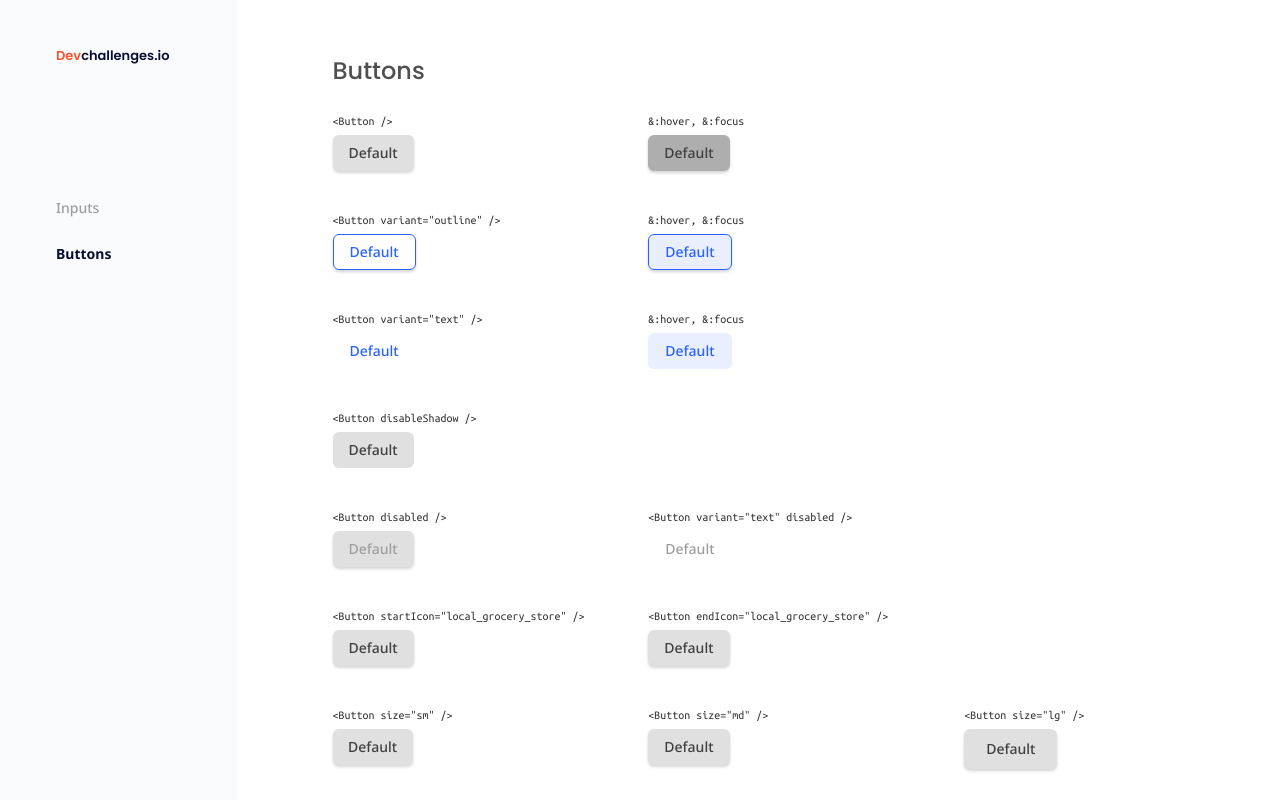
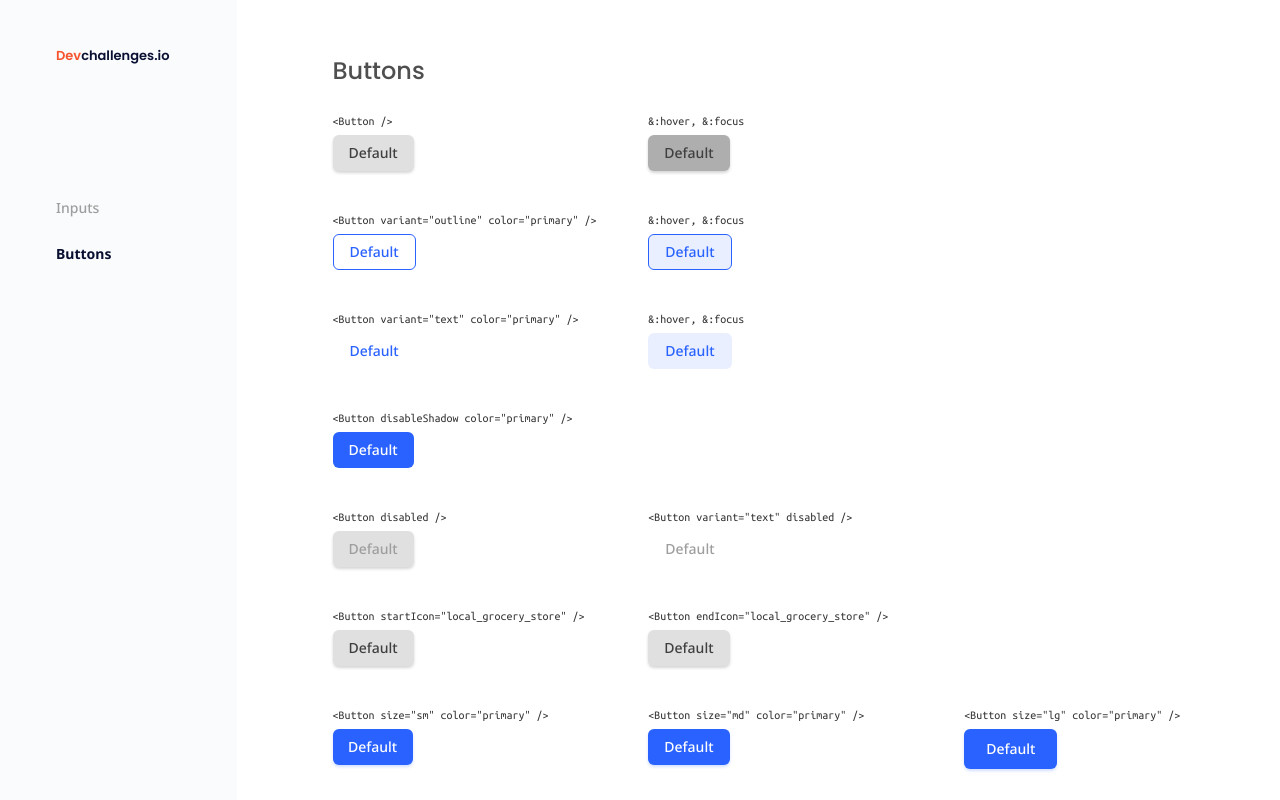
Before and after one commit to richardcyrus/devchallenges-button-component, a React (Vite) app: page / in a window 1280 px wide. Shown: the top 800 px of the page. Built offline with nearby package versions, Linux system fonts and the light colour scheme.

Commit message:
refactor: mix & match variants, sizes & colors

```diff
--- a/src/App.tsx
+++ b/src/App.tsx
@@ -39,33 +39,33 @@ function App() {
             <div className="row">
               <div className="example">
                 <p className="element-heading">
-                  &lt;Button variant="outline" /&gt;
+                  &lt;Button variant="outline" color="primary" /&gt;
                 </p>
-                <Button variant="outline" />
+                <Button variant="outline" color="primary" />
               </div>
               <div className="example">
                 <p className="element-heading">&amp;:hover, &amp;:focus</p>
-                <Button variant="outline" className="hover" />
+                <Button variant="outline" color="primary" className="hover" />
               </div>
             </div>
             <div className="row">
               <div className="example">
                 <p className="element-heading">
-                  &lt;Button variant="text" /&gt;
+                  &lt;Button variant="text" color="primary" /&gt;
                 </p>
-                <Button variant="text" />
+                <Button variant="text" color="primary" />
               </div>
               <div className="example">
                 <p className="element-heading">&amp;:hover, &amp;:focus</p>
-                <Button variant="text" className="hover" />
+                <Button variant="text" color="primary" className="hover" />
               </div>
             </div>
             <div className="row">
               <div className="example">
                 <p className="element-heading">
-                  &lt;Button disableShadow /&gt;
+                  &lt;Button disableShadow color="primary" /&gt;
                 </p>
-                <Button disableShadow />
+                <Button disableShadow color="primary" />
               </div>
             </div>
             <div className="row">
@@ -96,16 +96,22 @@ function App() {
             </div>
             <div className="row">
               <div className="example">
-                <p className="element-heading">&lt;Button size="sm" /&gt;</p>
-                <Button size="sm" />
+                <p className="element-heading">
+                  &lt;Button size="sm" color="primary" /&gt;
+                </p>
+                <Button size="sm" color="primary" />
               </div>
               <div className="example">
-                <p className="element-heading">&lt;Button size="md" /&gt;</p>
-                <Button size="md" />
+                <p className="element-heading">
+                  &lt;Button size="md" color="primary" /&gt;
+                </p>
+                <Button size="md" color="primary" />
               </div>
               <div className="example">
-                <p className="element-heading">&lt;Button size="lg" /&gt;</p>
-                <Button size="lg" />
+                <p className="element-heading">
+                  &lt;Button size="lg" color="primary" /&gt;
+                </p>
+                <Button size="lg" color="primary" />
               </div>
             </div>
             <div className="row">
--- a/src/components/button.module.css
+++ b/src/components/button.module.css
@@ -16,27 +16,109 @@ button.button {
 
 a.button,
 button.button {
-  --color-btn-bg-danger-hover: #9a0007;
-  --color-btn-bg-danger: #d32f2f;
-  --color-btn-bg-default-hover: #aeaeae;
-  --color-btn-bg-default: #e0e0e0;
-  --color-btn-bg-outline-hover: rgb(41 98 255 / 10%);
-  --color-btn-bg-primary-hover: #0039cb;
-  --color-btn-bg-primary: #2962ff;
-  --color-btn-bg-secondary-hover: #1c313a;
-  --color-btn-bg-secondary: #454a64;
-  --color-btn-danger-shadow: rgb(211 47 47 / 20%);
-  --color-btn-default-shadow: rgb(51 51 51 / 20%);
-  --color-btn-primary-shadow: rgb(41 98 255 / 20%);
-  --color-btn-secondary-shadow: rgb(69 90 100 / 20%);
-  --color-btn-default-text: #3f3f3f;
-  --color-medium-gray: #9e9e9e;
+  --color-btn-bg-hover: #aeaeae;
+  --color-btn-bg: #e0e0e0;
+  --color-btn-shadow: rgb(51 51 51 / 20%);
+  --color-btn-text: #3f3f3f;
+  --color-btn-focus-outline: #3f3f3f;
+  --color-btn-bg-disabled: #e0e0e0;
+  --color-btn-text-disabled: #9e9e9e;
+  --font-family-noto-sans: 'Noto Sans', sans-serif;
+  --font-weight-medium: 500;
+
+  &.default {
+    --color-btn-bg-hover: #aeaeae;
+    --color-btn-bg: #e0e0e0;
+    --color-btn-shadow: rgb(51 51 51 / 20%);
+    --color-btn-text: #3f3f3f;
+    --color-btn-focus-outline: #3f3f3f;
+    --color-btn-bg-disabled: #e0e0e0;
+    --color-btn-text-disabled: #9e9e9e;
+  }
+
+  &.outline {
+    background-color: transparent;
+    border: 1px solid var(--color-btn-bg);
+    box-shadow: none;
+  }
+
+  &.text {
+    --color-btn-bg-disabled: transparent;
+    --color-btn-text-disabled: #9e9e9e;
+
+    background-color: transparent;
+    border: 1px solid transparent;
+    box-shadow: none;
+  }
+
+  &.primary {
+    --color-btn-bg-hover: #0039cb;
+    --color-btn-bg: #2962ff;
+    --color-btn-shadow: rgb(41 98 255 / 20%);
+    --color-btn-text: #fff;
+    --color-btn-focus-outline: #8fadff;
+    --color-btn-bg-disabled: rgb(41 98 255 / 10%);
+    --color-btn-text-disabled: #2962ff;
+
+    &.outline,
+    &.text {
+      --color-btn-text: #2962ff;
+      --color-btn-bg-hover: rgb(41 98 255 / 10%);
+    }
+
+    &.text {
+      --color-btn-text-disabled: rgb(41 98 255 / 70%);
+      --color-btn-bg-disabled: transparent;
+    }
+  }
+
+  &.secondary {
+    --color-btn-bg-hover: #1c313a;
+    --color-btn-bg: #454a64;
+    --color-btn-shadow: rgb(69 90 100 / 20%);
+    --color-btn-text: #fff;
+    --color-btn-focus-outline: #7cabc0;
+    --color-btn-bg-disabled: rgb(69 90 100 / 10%);
+    --color-btn-text-disabled: #454a64;
+
+    &.outline,
+    &.text {
+      --color-btn-text: #454a64;
+      --color-btn-bg-hover: rgb(69 90 100 / 10%);
+    }
+
+    &.text {
+      --color-btn-text-disabled: rgb(69 90 100 / 70%);
+      --color-btn-bg-disabled: transparent;
+    }
+  }
+
+  &.danger {
+    --color-btn-bg-hover: #9a0007;
+    --color-btn-bg: #d32f2f;
+    --color-btn-shadow: rgb(211 47 47 / 20%);
+    --color-btn-text: #fff;
+    --color-btn-focus-outline: #ff010d;
+    --color-btn-bg-disabled: rgb(211 47 47 / 10%);
+    --color-btn-text-disabled: #d32f2f;
+
+    &.outline,
+    &.text {
+      --color-btn-text: #d32f2f;
+      --color-btn-bg-hover: rgb(211 47 47 / 10%);
+    }
+
+    &.text {
+      --color-btn-text-disabled: rgb(211 47 47 / 70%);
+      --color-btn-bg-disabled: transparent;
+    }
+  }
 
   align-items: center;
-  background-color: var(--color-btn-bg-default);
+  background-color: var(--color-btn-bg);
   border-radius: 6px;
-  box-shadow: 0 2px 3px var(--color-btn-default-shadow);
-  color: var(--color-btn-default-text);
+  box-shadow: 0 2px 3px var(--color-btn-shadow);
+  color: var(--color-btn-text);
   display: inline-flex;
   font-family: var(--font-family-noto-sans);
   font-size: 0.875rem;
@@ -53,17 +135,17 @@ button.button {
   &:hover,
   &:focus,
   &:active {
-    background-color: var(--color-btn-bg-default-hover);
+    background-color: var(--color-btn-bg-hover);
   }
 
   &:focus-visible {
-    box-shadow: 0 0 0 2px var(--color-btn-default-text);
+    box-shadow: 0 0 0 3px var(--color-btn-focus-outline);
     outline: transparent solid;
   }
 
   &:disabled {
-    background-color: var(--color-btn-bg-default);
-    color: var(--color-medium-gray);
+    background-color: var(--color-btn-bg-disabled);
+    color: var(--color-btn-text-disabled);
   }
 
   &.sm {
@@ -74,100 +156,6 @@ button.button {
     padding: 0.6875rem 1.375rem;
   }
 
-  &.primary {
-    background-color: var(--color-btn-bg-primary);
-    box-shadow: 0 2px 3px var(--color-btn-primary-shadow);
-    color: #fff;
-
-    &.hover,
-    &:hover,
-    &:focus,
-    &:active {
-      background-color: var(--color-btn-bg-primary-hover);
-    }
-
-    &:focus-visible {
-      box-shadow: 0 0 0 2px var(--color-btn-bg-primary);
-      outline: transparent solid;
-    }
-  }
-
-  &.secondary {
-    background-color: var(--color-btn-bg-secondary);
-    box-shadow: 0 2px 3px var(--color-btn-secondary-shadow);
-    color: #fff;
-
-    &.hover,
-    &:hover,
-    &:focus,
-    &:active {
-      background-color: var(--color-btn-bg-secondary-hover);
-    }
-
-    &:focus-visible {
-      box-shadow: 0 0 0 2px var(--color-btn-bg-secondary);
-      outline: transparent solid;
-    }
-  }
-
-  &.danger {
-    background-color: var(--color-btn-bg-danger);
-    box-shadow: 0 2px 3px var(--color-btn-danger-shadow);
-    color: #fff;
-
-    &.hover,
-    &:hover,
-    &:focus,
-    &:active {
-      background-color: var(--color-btn-bg-danger-hover);
-    }
-
-    &:focus-visible {
-      box-shadow: 0 0 0 2px var(--color-btn-bg-danger);
-      outline: transparent solid;
-    }
-  }
-
-  &.outline {
-    background-color: transparent;
-    border: 1px solid var(--color-btn-bg-primary);
-    color: var(--color-btn-bg-primary);
-
-    &.hover,
-    &:hover,
-    &:focus,
-    &:active {
-      background-color: var(--color-btn-bg-outline-hover);
-    }
-
-    &:focus-visible {
-      box-shadow: 0 0 0 2px var(--color-btn-bg-primary);
-    }
-  }
-
-  &.text {
-    background-color: transparent;
-    border: 1px solid transparent;
-    box-shadow: none;
-    color: var(--color-btn-bg-primary);
-
-    &.hover,
-    &:hover,
-    &:focus,
-    &:active {
-      background-color: var(--color-btn-bg-outline-hover);
-    }
-
-    &:focus-visible {
-      box-shadow: 0 0 0 2px var(--color-btn-bg-primary);
-    }
-
-    &:disabled {
-      background-color: transparent;
-      color: var(--color-medium-gray);
-    }
-  }
-
   &.no-shadow {
     box-shadow: none !important;
   }
```
